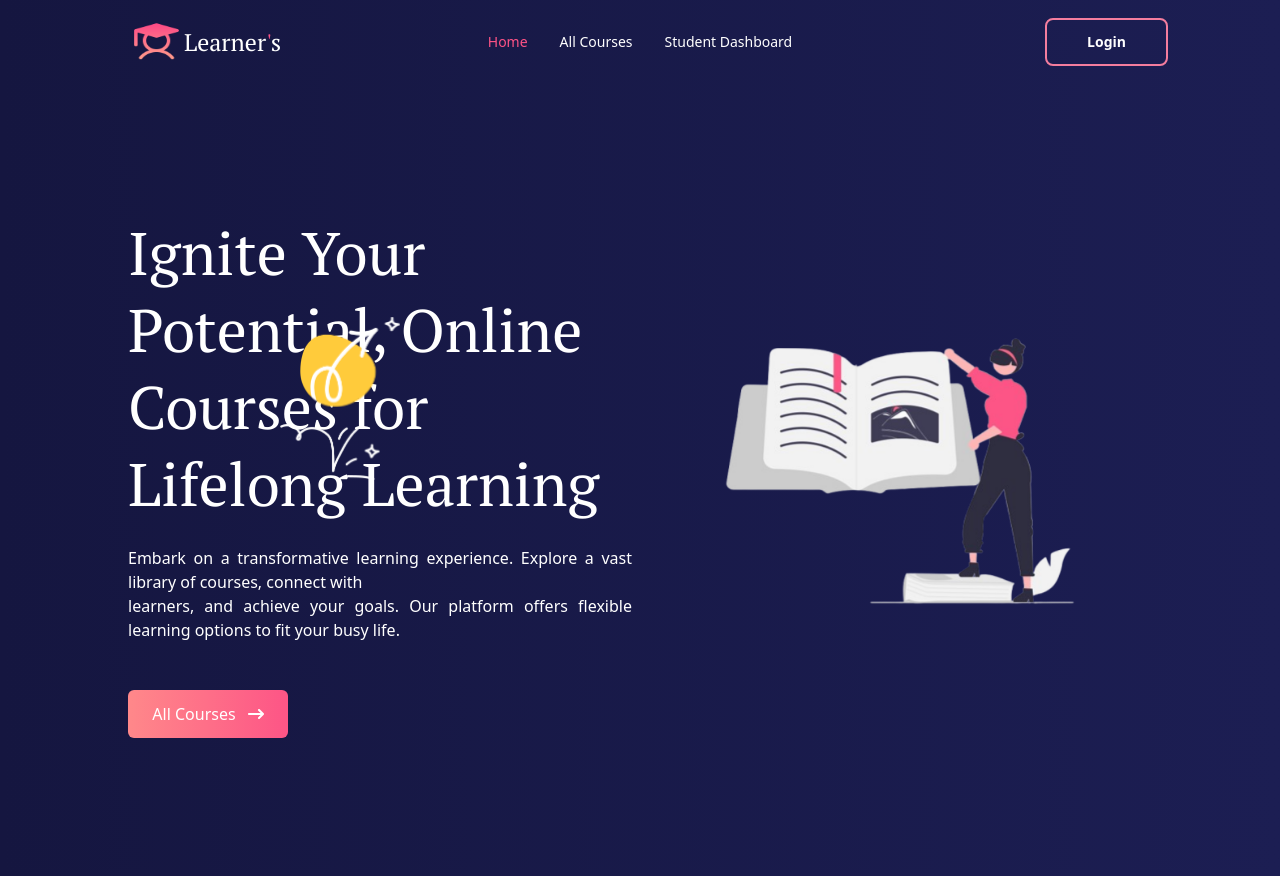
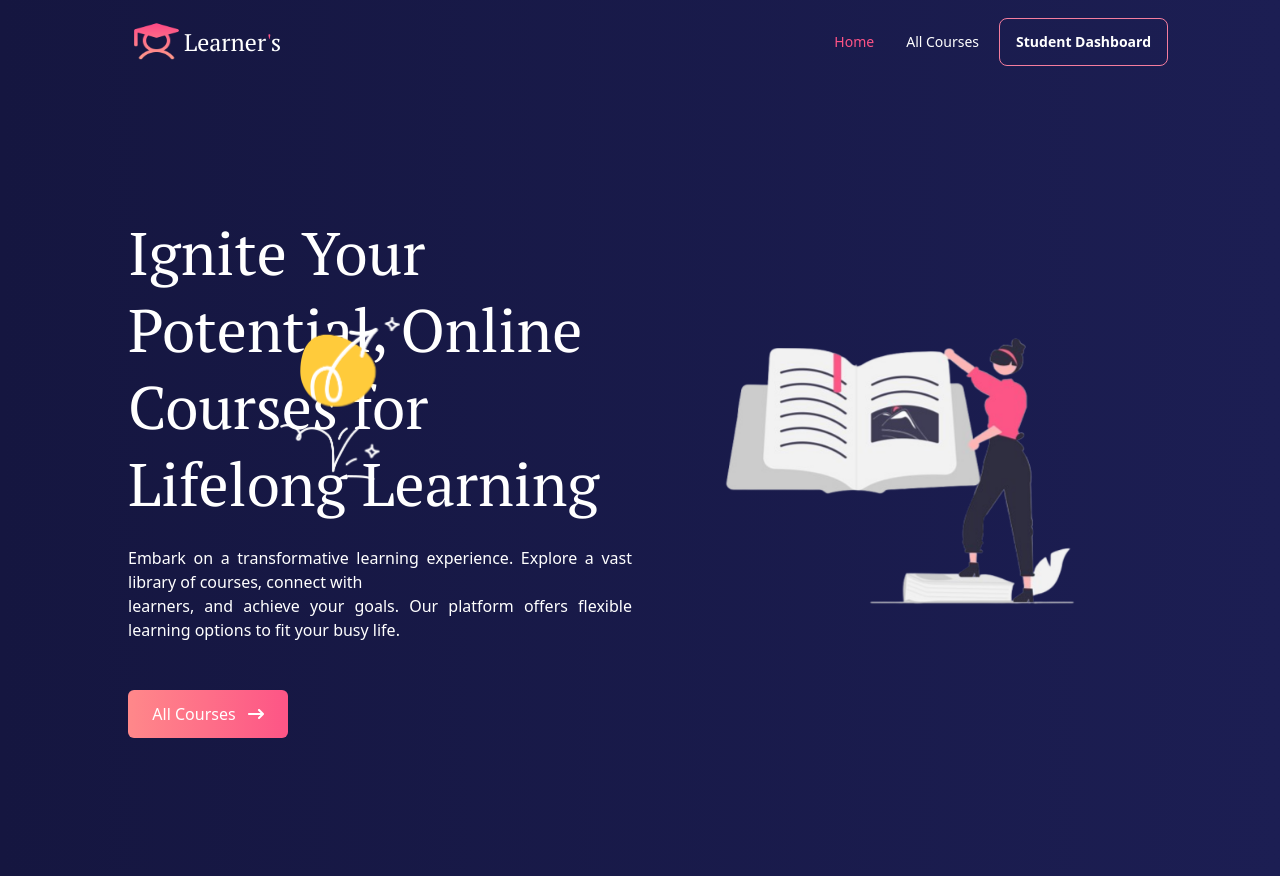
Before and after one commit to dev-hafiz/Course-Management-React, a React (Vite) app: page / in a window 1280 px wide. Built offline with nearby package versions, Linux system fonts and the light colour scheme.

Commit message:
Write readme document that will helps to easily what is the main features and how application work

```diff
--- a/src/Routes/Routes.jsx
+++ b/src/Routes/Routes.jsx
@@ -21,7 +21,9 @@ export const router = createBrowserRouter([
         path: "courses/:id",
         element: <CourseDetails />,
         loader: ({ params }) =>
-          fetch(`http://localhost:5000/courses/${params.id}`),
+          fetch(
+            `https://course-management-node-server.vercel.app/courses/${params.id}`
+          ),
       },
     ],
   },
--- a/src/components/shared/Navbar.jsx
+++ b/src/components/shared/Navbar.jsx
@@ -47,9 +47,6 @@ const Navbar = () => {
                 <button>All Courses</button>
               </NavLink>
             </li>
-            <li>
-              <a>Student Dashboard</a>
-            </li>
           </ul>
         </div>
         <Link to="/" className="btn btn-ghost ">
@@ -59,6 +56,8 @@ const Navbar = () => {
           </span>
         </Link>
       </div>
+
+      <div className="navbar-end">
         <div className="navbar-center hidden lg:flex">
           <ul className="menu menu-horizontal px-1">
             <li>
@@ -82,14 +81,10 @@ const Navbar = () => {
                 <button> All Courses</button>
               </NavLink>
             </li>
-          <li>
-            <a>Student Dashboard</a>
-          </li>
           </ul>
         </div>
-      <div className="navbar-end">
-        <button className=" btn btn-outline  px-10 text-white border-[#F47D9E] border-2 hover:border-white">
-          Login
+        <button className=" btn btn-outline   text-white border-[#F47D9E]  hover:border-white">
+          Student Dashboard
         </button>
       </div>
     </div>
--- a/src/pages/course-details/CourseDetails.jsx
+++ b/src/pages/course-details/CourseDetails.jsx
@@ -4,7 +4,6 @@ import shape from "../../../src/assets/Line 48.png";
 
 const CourseDetails = () => {
   const course = useLoaderData();
-  console.log("course --->", course);
   return (
     <div>
       <SectionTab details="details" />
@@ -65,9 +64,13 @@ const CourseDetails = () => {
           <div className="overflow-x-auto">
             <table className="min-w-full bg-white shadow-md rounded-xl">
               <thead>
-                <tr className="bg-blue-gray-100 text-gray-700">
-                  <th className="py-3 px-4 text-left">Details</th>
-                  <th className="py-3 px-4 text-left">Availability</th>
+                <tr>
+                  <th className="py-3 px-4 text-left font-serif text-xl">
+                    Details
+                  </th>
+                  <th className="py-3 px-4 text-left font-serif text-xl">
+                    Availability
+                  </th>
                 </tr>
               </thead>
               <tbody className="text-blue-gray-900">
@@ -119,7 +122,7 @@ const CourseDetails = () => {
               <input type="radio" name="my-accordion-2" defaultChecked />
               <div className="collapse-title text-xl font-medium">
                 <p>
-                  Week :{chapter?.week} {chapter?.content}
+                  Week: {chapter?.week} {chapter?.content}
                 </p>
               </div>
               <div className="collapse-content">
--- a/src/pages/courses/Courses.jsx
+++ b/src/pages/courses/Courses.jsx
@@ -35,10 +35,10 @@ const Courses = () => {
     setSearchQuery(event.target.value);
   };
 
-  const filteredCourses = courses.filter(
+  const filteredCourses = courses?.filter(
     (course) =>
-      course.name.toLowerCase().includes(searchQuery.toLowerCase()) ||
-      course.instructor.toLowerCase().includes(searchQuery.toLowerCase())
+      course?.name.toLowerCase().includes(searchQuery.toLowerCase()) ||
+      course?.instructor.toLowerCase().includes(searchQuery.toLowerCase())
   );
 
   return (
--- a/src/redux/slices/coursesSlice.js
+++ b/src/redux/slices/coursesSlice.js
@@ -5,7 +5,9 @@ import axios from "axios";
 export const fetchCourses = createAsyncThunk(
   "courses/fetchCourses",
   async () => {
-    const response = await axios.get("http://localhost:5000/courses");
+    const response = await axios.get(
+      "https://course-management-node-server.vercel.app/courses"
+    );
     return response.data;
   }
 );
```
Also changed, not shown: 1 other file (tests, documents, lock files or other folders). Lines whose indentation alone changed are shown as unchanged.
